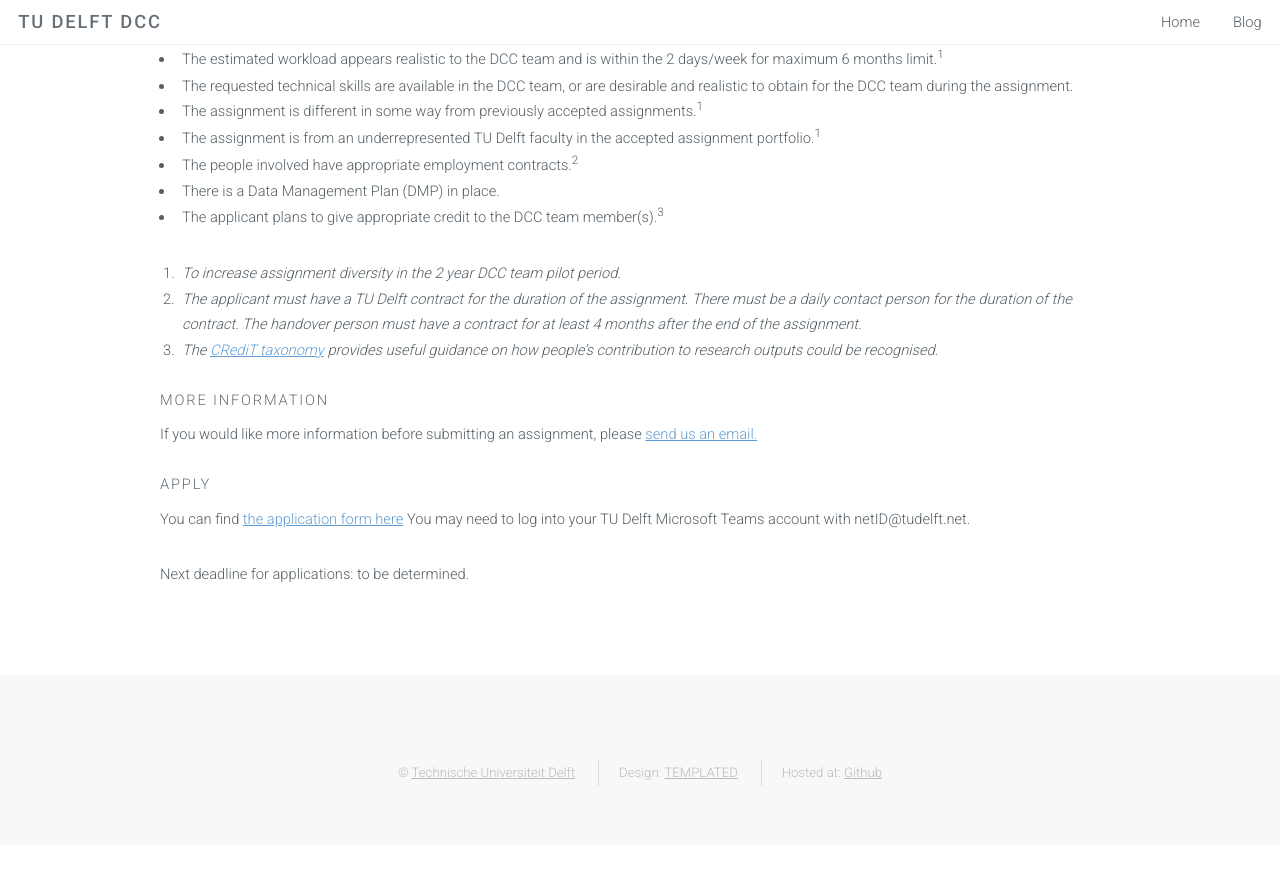
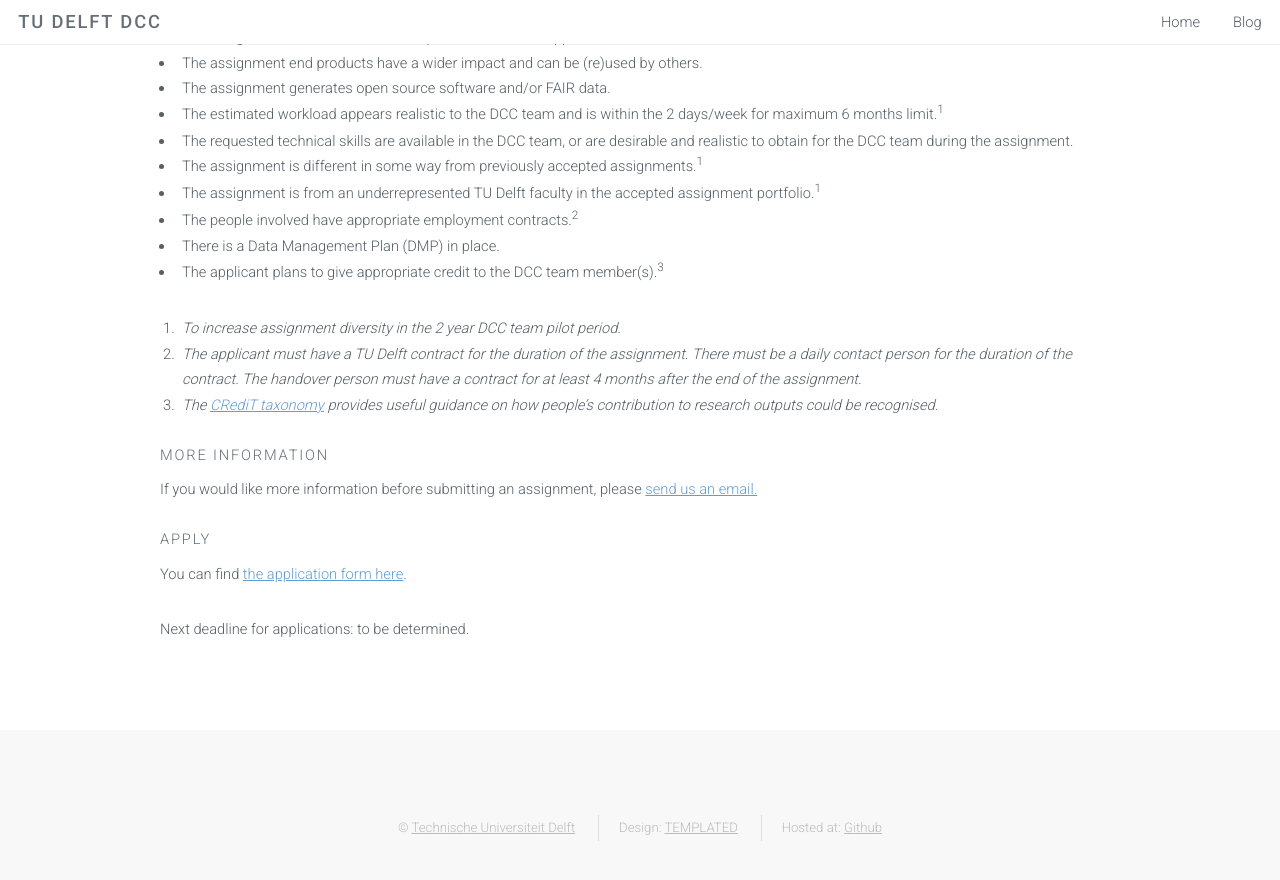
Before and after one commit to TU-Delft-DCC/DCC-website, a Jekyll site: the page built from _pages/assignment-application.md, in a window 1280 px wide and 900 px high, scrolled down 1251 px. Shown: the top 880 px of the window. Built offline with Jekyll 4.4.1, drawn with Linux system fonts in a browser that asks for light colours; before the commit the page ends 2096 px from its top, so only the background shows below that; some of the changed text lies outside the part shown.

Commit message:
made the application form easier to find

```diff
--- a/_pages/assignment-application.md
+++ b/_pages/assignment-application.md
@@ -50,7 +53,6 @@
 
 # Apply
 
-You can find [the application form here](https://forms.office.com/Pages/ResponsePage.aspx?id=TVJuCSlpMECM04q0LeCIe5OoS3PKchtBoa_30gjV-5VUNloyTjAyT05YT1M1NjZYR1k1OUNRTlJaMCQlQCN0PWcu)
-You may need to log into your TU Delft Microsoft Teams account with netID@tudelft.net.
+You can find [the application form here](https://forms.office.com/Pages/ResponsePage.aspx?id=TVJuCSlpMECM04q0LeCIe5OoS3PKchtBoa_30gjV-5VUNloyTjAyT05YT1M1NjZYR1k1OUNRTlJaMCQlQCN0PWcu).
 
 Next deadline for applications: to be determined.
```
Also changed, not shown: other parts of _pages/assignment-application.md (+3 -0 lines).
